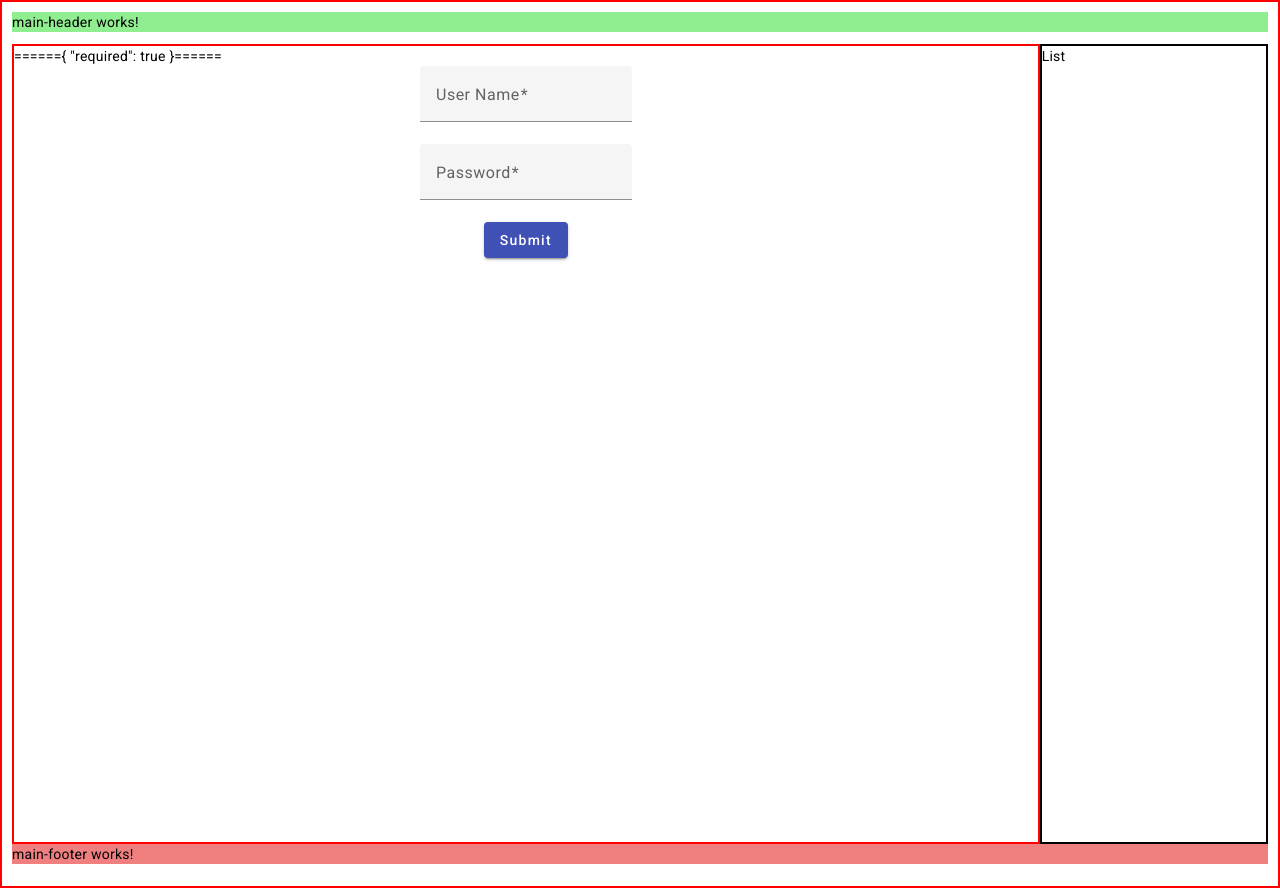
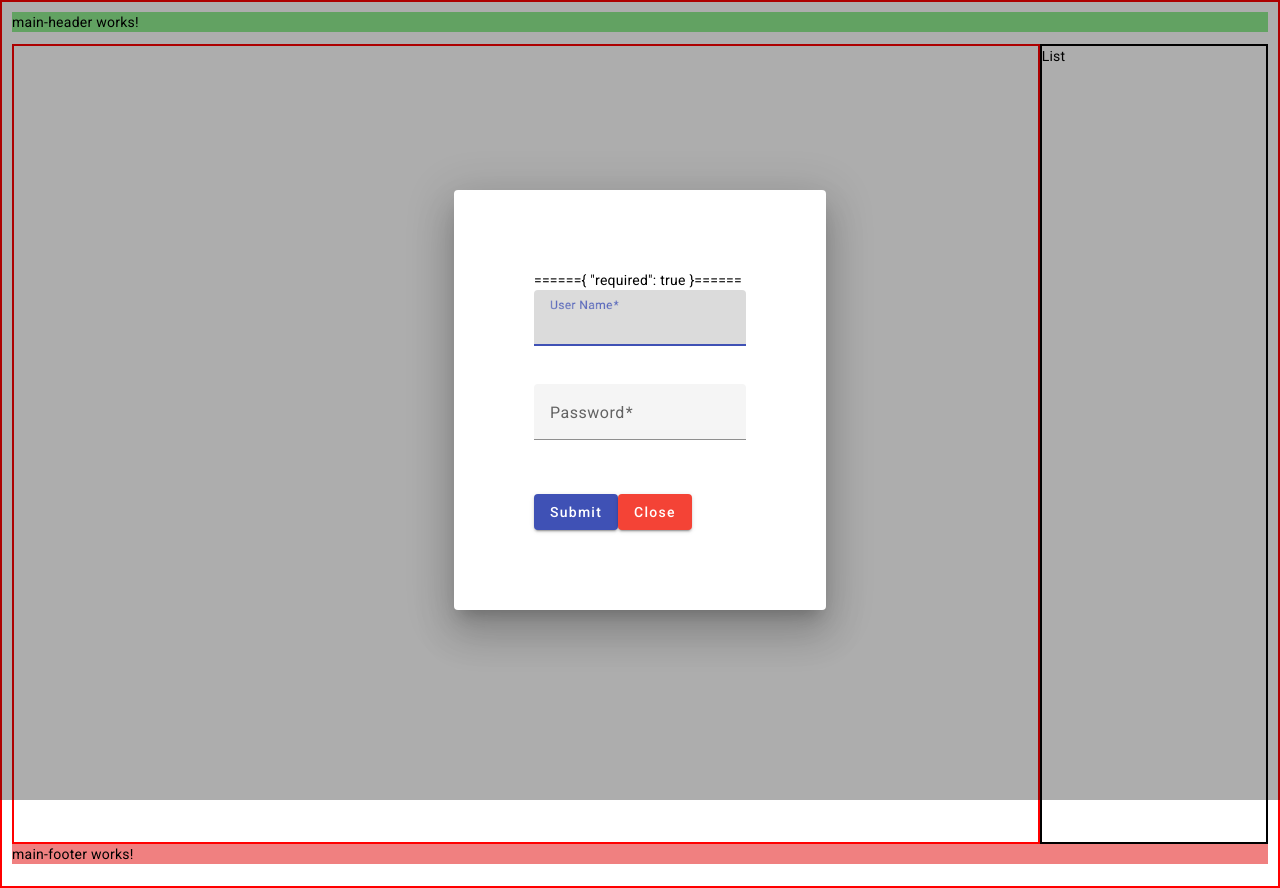
Before and after one commit to Mozart100/Chato, an Angular app in the folder Chato.Client/: page / in a window 1280 px wide. After the commit the page ends 800 px from the top, so only its background shows below. Built offline with nearby package versions, Linux system fonts and the light colour scheme.

Commit message:
adding flex to logi

```diff
--- a/Chato.Client/src/app/app.component.html
+++ b/Chato.Client/src/app/app.component.html
@@ -7,6 +7,9 @@
 <!-- * * * * * * * to get started with your project! * * * * * * * * -->
 <!-- * * * * * * * * * * * * * * * * * * * * * * * * * * * * * * * -->
 
+<!-- <mat-dialog-actions>
+  <button mat-raised-button color="primary"  (click)="openDialog()"></button>
+</mat-dialog-actions> -->
 
 <div class="main-layout-container">
 
--- a/Chato.Client/src/app/app.component.ts
+++ b/Chato.Client/src/app/app.component.ts
@@ -1,10 +1,29 @@
-import { Component } from '@angular/core';
+import { Component, OnInit } from '@angular/core';
+import { DialogBodyComponent } from './dialog-body/dialog-body.component';
+import { MatDialog } from '@angular/material/dialog';
 
 @Component({
   selector: 'app-root',
   templateUrl: './app.component.html',
   styleUrls: ['./app.component.scss']
 })
-export class AppComponent {
+export class AppComponent implements OnInit {
   title = 'Chato.Client';
+
+  /**
+   *
+   */
+  constructor(private matDialog:MatDialog) {
+
+  }
+  ngOnInit(): void {
+    this.matDialog.open(DialogBodyComponent,{width:"350pxs"});
+
+  }
+
+
+  openDialog()
+  {
+    this.matDialog.open(DialogBodyComponent,{width:"350pxs"});
+  }
 }
--- a/Chato.Client/src/app/app.module.ts
+++ b/Chato.Client/src/app/app.module.ts
@@ -12,6 +12,7 @@ import { MainContentComponent } from './main-content/main-content.component';
 import { MainFooterComponent } from './main-footer/main-footer.component';
 import { ReactiveFormsModule } from '@angular/forms';
 import { MaterialModule } from './material/material.module';
+import { DialogBodyComponent } from './dialog-body/dialog-body.component';
 
 @NgModule({
   declarations: [
@@ -19,6 +20,7 @@ import { MaterialModule } from './material/material.module';
     MainHeaderComponent,
     MainContentComponent,
     MainFooterComponent,
+    DialogBodyComponent,
   ],
   imports: [
     BrowserModule,
--- /dev/null
+++ b/Chato.Client/src/app/dialog-body/dialog-body.component.html
@@ -0,0 +1,30 @@
+<div class="layout">
+  ======{{ form.controls.userName.errors | json }}======
+  <form [formGroup]="form" (ngSubmit)="onSubmit()">
+    <div class="form-layout">
+      <mat-form-field>
+        <mat-label>User Name</mat-label>
+        <input matInput formControlName="userName" />
+      </mat-form-field>
+
+      <mat-form-field>
+        <mat-label>Password</mat-label>
+        <input matInput formControlName="userPassword" />
+      </mat-form-field>
+
+      <!--  <mat-form-field>
+            <mat-label>Input</mat-label>
+            <input matInput>
+        </mat-form-field>
+        <mat-form-field>
+            <mat-label>Textarea</mat-label>
+            <textarea matInput></textarea>
+        </mat-form-field> -->
+
+      <div class="center">
+        <button mat-raised-button color="primary" type="submit">Submit</button>
+        <button mat-raised-button matDialogClose color="warn">Close</button>
+      </div>
+    </div>
+  </form>
+</div>
--- /dev/null
+++ b/Chato.Client/src/app/dialog-body/dialog-body.component.scss
@@ -0,0 +1,20 @@
+.layout{
+    padding: 5rem;
+
+
+}
+.form-layout {
+    display: flex;
+    flex-direction: column; /* or row, depending on your desired layout */
+    gap: 1rem; /* space between flex items */
+  }
+
+  .form-layout mat-form-field {
+    flex: 1; /* adjust this if you want the fields to have equal width */
+  }
+
+  .center {
+    // display: flex;
+    // justify-content: space-between;
+    margin-top: 1rem;
+  }
--- /dev/null
+++ b/Chato.Client/src/app/dialog-body/dialog-body.component.ts
@@ -0,0 +1,49 @@
+import { Component } from '@angular/core';
+import {
+  FormBuilder,
+  FormControl,
+  FormGroup,
+  Validators,
+} from '@angular/forms';
+import { Observable, tap } from 'rxjs';
+import { LoginService } from '../service/login-service.service';
+
+
+
+@Component({
+  selector: 'app-dialog-body',
+  templateUrl: './dialog-body.component.html',
+  styleUrls: ['./dialog-body.component.scss']
+})
+export class DialogBodyComponent {
+
+  form = this.fb.group({
+    userName: ['', [Validators.required, Validators.minLength(4)]],
+    userPassword: ['', [Validators.required, Validators.minLength(4)]],
+  });
+
+  constructor(private fb: FormBuilder, private _loginService:LoginService) {
+  }
+
+
+  onSubmit() {
+    console.log('submmited',this.form);
+    debugger;
+
+
+    this._loginService.resistrationUser(this.form.value.userName!, this.form.value.userPassword!).pipe(
+      tap(response => console.log(response))
+    ).subscribe(
+      response => {
+        // Handle the successful response here
+        console.log('User registered successfully:', response);
+      },
+      error => {
+        // Handle the error response here
+        console.error('Registration error:', error);
+      }
+    );
+  }
+
+
+}
--- a/Chato.Client/src/app/main-content/main-content.component.html
+++ b/Chato.Client/src/app/main-content/main-content.component.html
@@ -2,36 +2,7 @@
 <div class="layout">
     <div class="layout-content">
 
-      ======{{form.controls.userName.errors | json}}======
-      <form class="example-form" [formGroup]="form" (ngSubmit)="onSubmit()">
 
-           <mat-form-field>
-                <mat-label>User Name</mat-label>
-                <input matInput  formControlName="userName">
-            </mat-form-field>
-
-
-            <mat-form-field>
-                <mat-label>Password</mat-label>
-                <input matInput  formControlName="userPassword">
-            </mat-form-field>
-
-
-          <!--  <mat-form-field>
-                <mat-label>Input</mat-label>
-                <input matInput>
-              </mat-form-field>
-              <mat-form-field>
-                <mat-label>Textarea</mat-label>
-                <textarea matInput></textarea>
-              </mat-form-field> -->
-
-
-            <div class="center">
-              <button mat-raised-button color="primary" type="submit">Submit</button>
-            </div>
-
-          </form>
     </div>
     <div class="layout-sidebar">
         List
--- a/Chato.Client/src/app/material/material.module.ts
+++ b/Chato.Client/src/app/material/material.module.ts
@@ -13,10 +13,11 @@ import { MatCardModule } from '@angular/material/card';
 import {MatAutocompleteModule} from '@angular/material/autocomplete';
 import {MatGridListModule} from '@angular/material/grid-list';
 import {MatProgressSpinnerModule} from '@angular/material/progress-spinner';
+import {MatDialogModule} from '@angular/material/dialog';
 
 
 
-const modules = [MatProgressSpinnerModule,MatGridListModule, MatIconModule,MatListModule,MatCardModule,MatAutocompleteModule, MatTabsModule ,MatInputModule,MatFormFieldModule,MatSidenavModule,MatButtonModule, BrowserAnimationsModule, MatToolbarModule,  MatTableModule];
+const modules = [MatProgressSpinnerModule,MatGridListModule, MatIconModule,MatListModule,MatCardModule,MatAutocompleteModule, MatTabsModule ,MatInputModule,MatFormFieldModule,MatSidenavModule,MatButtonModule, BrowserAnimationsModule, MatToolbarModule,  MatTableModule,MatDialogModule];
 
 @NgModule({
   imports: [modules],
```
Also changed, not shown: 1 other file (tests, documents, lock files or other folders).
